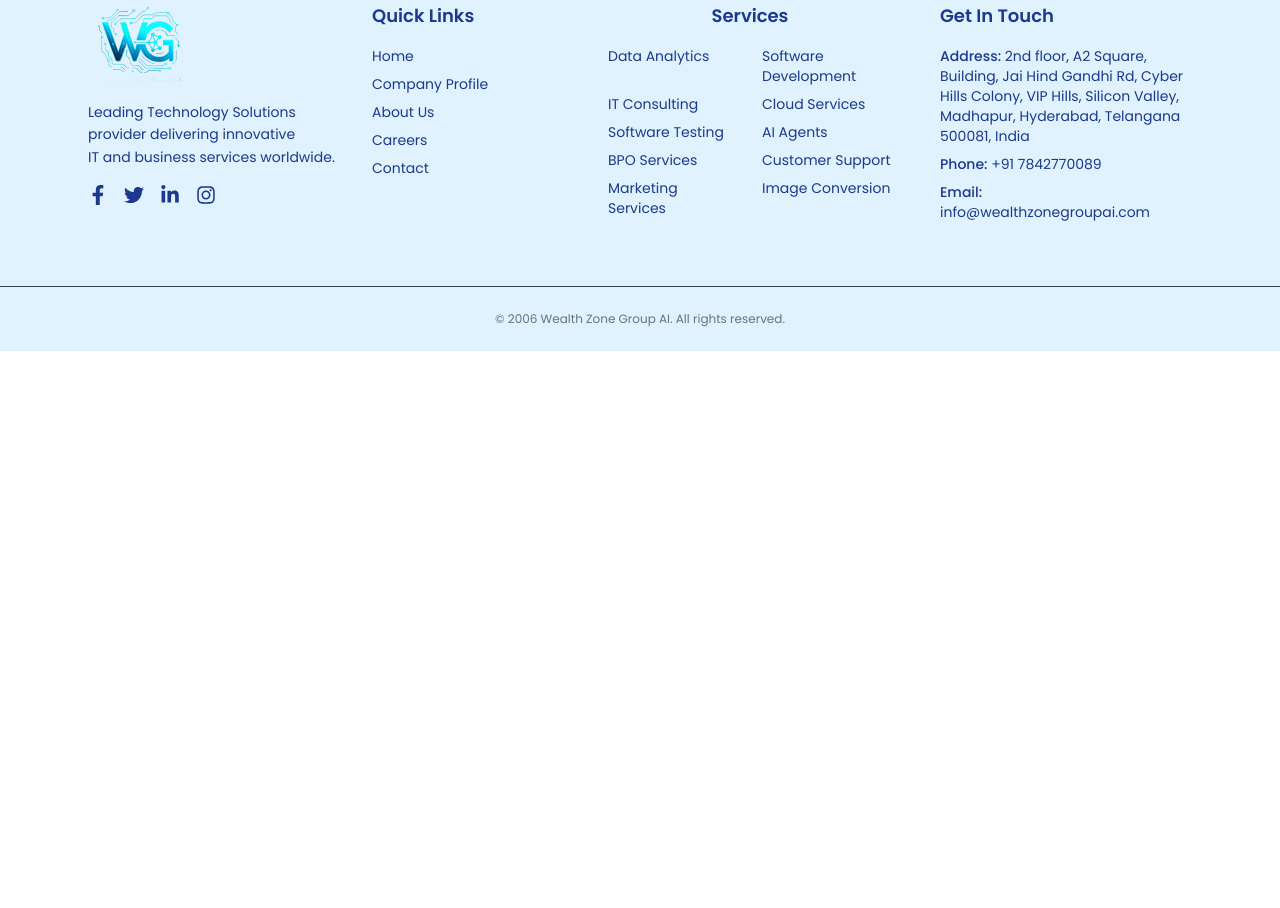
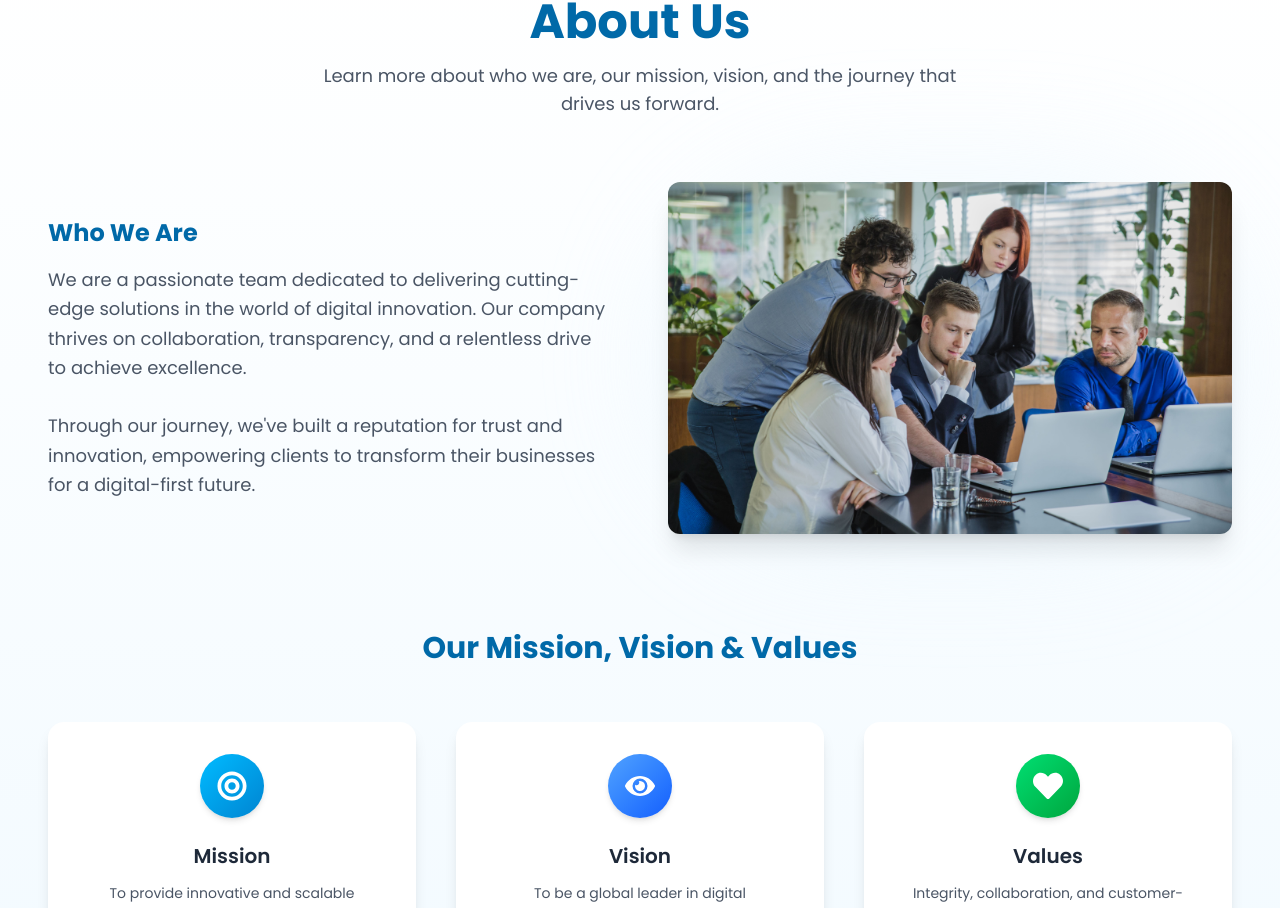
Before and after one commit to Raviteja018/Wealth-Zone-AI, a React (Vite) app: page /about in a window 1280 px wide. Shown: the part 186-1094 px from the top of the page. Before the commit the page ends 800 px from the top, so only its background shows below. Built offline with nearby package versions, Linux system fonts and the light colour scheme; the HTML template or start-up script is replaced by a standard one.

Commit message:
final changes

```diff
--- a/src/App.jsx
+++ b/src/App.jsx
@@ -12,6 +12,7 @@ import CallToAction from "./components/CallToAction";
 import ContactUs from "./components/ContactUs";
 import Careers from "./components/Careers";
 import ScrollToTop from "./components/ScrollToTop";
+import AboutUs from "./components/AboutUs";
 
 function App() {
   return (
@@ -42,6 +43,8 @@ function App() {
         <Route path="/products" element={<OurProducts />} />
         <Route path="/contact" element={<ContactUs />} />
         <Route path="/careers" element={<Careers />} />
+        <Route path="/about" element={<AboutUs />} />
+
       </Routes>
       <Footer />
     </>
--- /dev/null
+++ b/src/components/AboutUs.jsx
@@ -0,0 +1,183 @@
+import React from "react";
+import { motion } from "framer-motion";
+import { FaBullseye, FaEye, FaHeart } from "react-icons/fa";
+import aboutImg from "../assets/aboutus.jpg"; // Add your about image here
+
+export default function AboutUs() {
+  return (
+    <section className="bg-gradient-to-b from-white via-sky-50 to-blue-50 text-gray-800">
+      <div className="max-w-7xl mx-auto px-6 lg:px-12 py-15">
+        {/* Heading Section */}
+        <motion.div
+          className="text-center"
+          initial={{ opacity: 0, y: -20 }}
+          whileInView={{ opacity: 1, y: 0 }}
+          transition={{ duration: 0.8 }}
+          viewport={{ once: true }}
+        >
+          <h2 className="text-3xl lg:text-5xl font-extrabold text-sky-700">
+            About Us
+          </h2>
+          <p className="mt-4 text-lg text-gray-600 max-w-2xl mx-auto">
+            Learn more about who we are, our mission, vision, and the journey
+            that drives us forward.
+          </p>
+        </motion.div>
+
+        {/* Top Content with Image */}
+        <div className="mt-16 grid lg:grid-cols-2 gap-14 items-center">
+          <motion.div
+            initial={{ opacity: 0, x: -50 }}
+            whileInView={{ opacity: 1, x: 0 }}
+            transition={{ duration: 0.8 }}
+            viewport={{ once: true }}
+          >
+            <h3 className="text-2xl font-bold text-sky-700 mb-4">Who We Are</h3>
+            <p className="text-gray-600 leading-relaxed text-lg">
+              We are a passionate team dedicated to delivering cutting-edge
+              solutions in the world of digital innovation. Our company thrives
+              on collaboration, transparency, and a relentless drive to achieve
+              excellence.
+              <br />
+              <br />
+              Through our journey, we've built a reputation for trust and
+              innovation, empowering clients to transform their businesses for a
+              digital-first future.
+            </p>
+          </motion.div>
+
+          {/* Right Image */}
+          <motion.div
+            className="relative flex justify-center"
+            initial={{ opacity: 0, scale: 0.9 }}
+            whileInView={{ opacity: 1, scale: 1 }}
+            transition={{ duration: 0.8 }}
+            viewport={{ once: true }}
+          >
+            <div className="absolute inset-0 bg-sky-100 rounded-full blur-3xl opacity-40"></div>
+            <img
+              src={aboutImg}
+              alt="About Us"
+              className="w-[30rem] h-80 lg:w-[36rem] lg:h-[22rem] rounded-xl shadow-xl relative z-10 object-cover object-center"
+            />
+          </motion.div>
+        </div>
+
+        {/* Mission, Vision, Values */}
+        <div className="mt-24">
+          <h3 className="text-center text-3xl font-bold text-sky-700">
+            Our Mission, Vision & Values
+          </h3>
+          <div className="mt-14 grid sm:grid-cols-2 lg:grid-cols-3 gap-10">
+            {[
+              {
+                icon: <FaBullseye size={30} />,
+                title: "Mission",
+                desc: "To provide innovative and scalable solutions that empower businesses to thrive in the digital age.",
+                color: "from-sky-400 to-sky-600",
+              },
+              {
+                icon: <FaEye size={30} />,
+                title: "Vision",
+                desc: "To be a global leader in digital transformation, driven by creativity and innovation.",
+                color: "from-blue-400 to-blue-600",
+              },
+              {
+                icon: <FaHeart size={30} />,
+                title: "Values",
+                desc: "Integrity, collaboration, and customer-centricity are at the heart of everything we do.",
+                color: "from-green-400 to-green-600",
+              },
+            ].map((item, i) => (
+              <motion.div
+                key={i}
+                className="text-center p-8 rounded-2xl shadow-lg bg-white hover:shadow-xl transition duration-500"
+                initial={{ opacity: 0, y: 30 }}
+                whileInView={{ opacity: 1, y: 0 }}
+                transition={{ duration: 0.6, delay: i * 0.2 }}
+                viewport={{ once: true }}
+              >
+                <div
+                  className={`bg-gradient-to-br ${item.color} text-white w-16 h-16 mx-auto flex items-center justify-center rounded-full shadow-md mb-6`}
+                >
+                  {item.icon}
+                </div>
+                <h4 className="text-xl font-semibold mb-3">{item.title}</h4>
+                <p className="text-gray-600 text-sm leading-relaxed">{item.desc}</p>
+              </motion.div>
+            ))}
+          </div>
+        </div>
+
+        {/* Journey & Goals */}
+        <div className="mt-24">
+          <h3 className="text-center text-3xl font-bold text-sky-700">
+            Our Journey & Goals
+          </h3>
+          <div className="mt-12 relative">
+            <div className="absolute left-1/2 transform -translate-x-1/2 w-1 bg-sky-200 h-full"></div>
+            <div className="space-y-12">
+              {[
+                {
+                  year: "2006",
+                  text: "Company founded with a vision to innovate in the digital space.",
+                },
+                {
+                  year: "2010",
+                  text: "Launched our first flagship digital product and expanded our local presence.",
+                },
+                {
+                  year: "2014",
+                  text: "Introduced cloud-based solutions and scaled operations nationally.",
+                },
+                {
+                  year: "2018",
+                  text: "Adopted AI and machine learning technologies to enhance services.",
+                },
+                {
+                  year: "2021",
+                  text: "Founded with a vision to redefine digital innovation.",
+                },
+                {
+                  year: "2022",
+                  text: "Expanded our team and introduced AI-driven solutions.",
+                },
+                {
+                  year: "2023",
+                  text: "Achieved partnerships with global enterprises.",
+                },
+                {
+                  year: "2025",
+                  text: "Our goal is to become a trusted leader in digital transformation worldwide.",
+                },
+              ].map((item, i) => (
+                <motion.div
+                  key={i}
+                  className={`relative flex items-center ${
+                    i % 2 === 0 ? "justify-start" : "justify-end"
+                  }`}
+                  initial={{ opacity: 0, y: 30 }}
+                  whileInView={{ opacity: 1, y: 0 }}
+                  transition={{ duration: 0.6, delay: i * 0.2 }}
+                  viewport={{ once: true }}
+                >
+                  <div
+                    className={`bg-white shadow-md p-6 rounded-xl max-w-sm ${
+                      i % 2 === 0 ? "ml-10" : "mr-10"
+                    }`}
+                  >
+                    <h4 className="font-bold text-sky-700 text-lg mb-2">
+                      {item.year}
+                    </h4>
+                    <p className="text-gray-600">{item.text}</p>
+                  </div>
+                  <div className="w-6 h-6 bg-sky-500 rounded-full absolute left-1/2 transform -translate-x-1/2"></div>
+                </motion.div>
+              ))}
+            </div>
+          </div>
+        </div>
+      </div>
+    </section>
+  );
+}
--- a/src/components/Careers.jsx
+++ b/src/components/Careers.jsx
@@ -68,7 +68,7 @@ export default function Careers() {
               >
                 <h3 className="text-xl font-bold text-gray-800 mb-2">{intern.title}</h3>
                 <p className="text-gray-600 mb-1">Duration: {intern.duration}</p>
-                <p className="text-gray-600 font-semibold">Stipend: {intern.stipend}</p>
+                {/* <p className="text-gray-600 font-semibold">Stipend: {intern.stipend}</p> */}
                 <button className="mt-4 w-full bg-sky-600 text-white py-2 rounded-lg hover:bg-blue-500 transition-colors">
                   Apply Now
                 </button>
--- a/src/components/Footer.jsx
+++ b/src/components/Footer.jsx
@@ -32,10 +32,10 @@ export default function Footer() {
             <a href="#" className="hover:text-blue transition-colors">
               <FaTwitter />
             </a>
-            <a href="#" className="hover:text-blue transition-colors">
+            <a href="https://www.linkedin.com/company/wealth-zone-group-ai/about/?viewAsMember=true" className="hover:text-blue transition-colors">
               <FaLinkedinIn />
             </a>
-            <a href="#" className="hover:text-blue transition-colors">
+            <a href="https://www.instagram.com/wealth_zone_group_ai?igsh=MTVvdzI2dXUwZDR4bg==" className="hover:text-blue transition-colors">
               <FaInstagram />
             </a>
           </div>
--- a/src/components/OurServices.jsx
+++ b/src/components/OurServices.jsx
@@ -63,7 +63,7 @@ const services = [
 export default function OurServices() {
   return (
     <section className="py-16 px-6 bg-gray-50" id="services">
-      <h2 className="text-4xl font-extrabold text-center mb-12 text-gray-800">
+      <h2 className="text-4xl font-extrabold text-center mb-12 text-sky-700">
         Our Services
       </h2>
 
@@ -73,7 +73,7 @@ export default function OurServices() {
             key={index}
             whileHover={{ scale: 1.05 }}
             whileTap={{ scale: 0.98 }}
-            className="p-6 bg-white rounded-2xl shadow-md hover:shadow-xl transition duration-300 flex flex-col items-start space-y-4"
+            className="p-6 bg-white rounded-2xl shadow-md transition-all duration-300 flex flex-col items-start space-y-4 hover:bg-blue-50 hover:shadow-xl"
           >
             <div className="p-3 bg-gray-100 rounded-xl">{service.icon}</div>
             <h3 className="text-xl font-semibold text-gray-800">
```
Also changed, not shown: src/components/ContactUs.jsx (+2 -7 lines), src/components/WhyChooseUs.jsx (+53 -47 lines), src/assets/aboutus.jpg (added).
